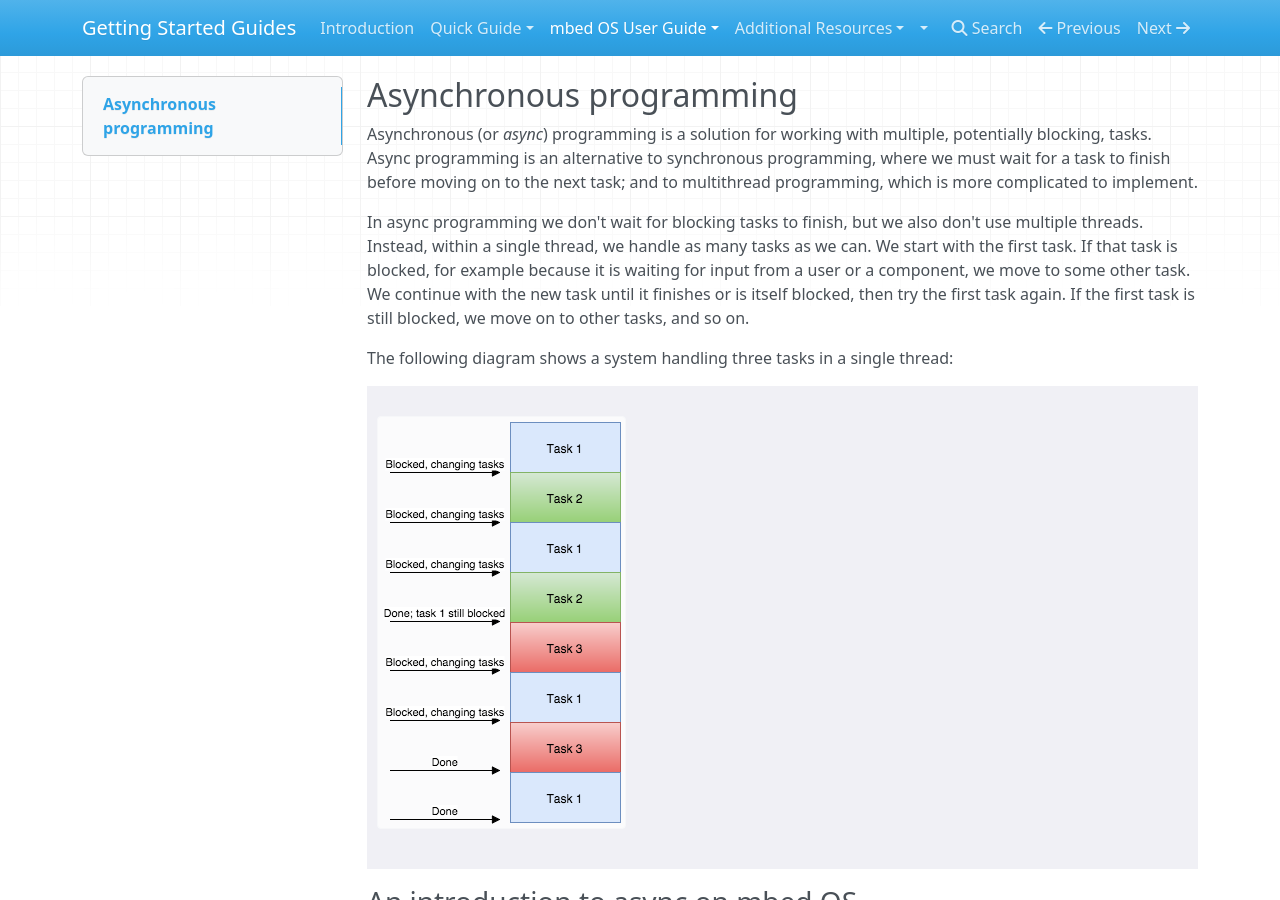
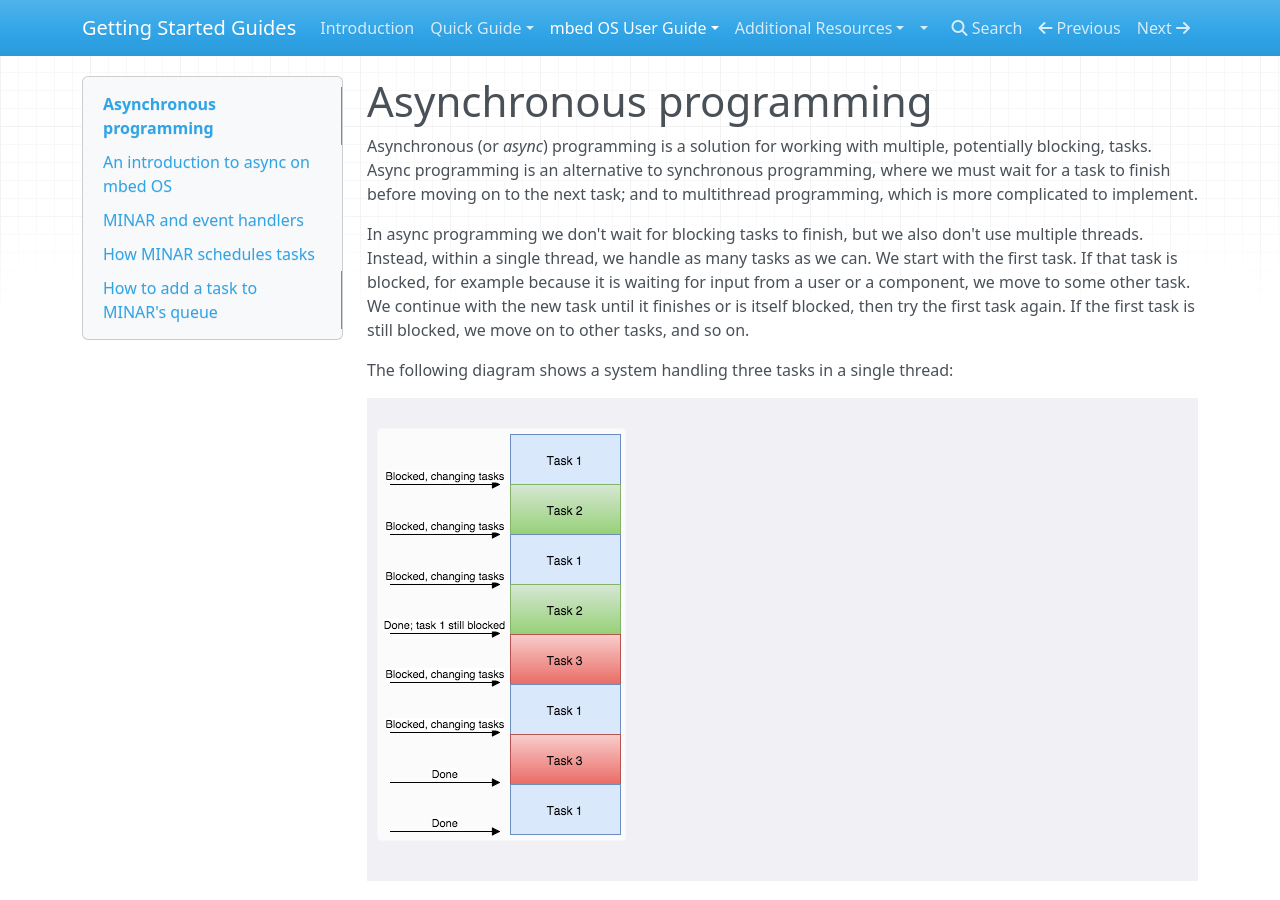
Before and after one commit to ARMmbed/GettingStartedmbedOS, an MkDocs documentation site: the page built from Docs/Full_Guide/MINAR.md, in a window 1280 px wide and 900 px high. Built offline with MkDocs 1.6.1, drawn with Linux system fonts in a browser that asks for light colours; nearby versions of some CDN libraries; old or Windows-style settings are respelled for this version of MkDocs.

Commit message:
Changing header levels

````diff
--- a/Docs/Full_Guide/MINAR.md
+++ b/Docs/Full_Guide/MINAR.md
@@ -1,4 +1,4 @@
-## Asynchronous programming
+# Asynchronous programming
 
 Asynchronous (or *async*) programming is a solution for working with multiple, potentially blocking, tasks. Async programming is an alternative to synchronous programming, where we must wait for a task to finish before moving on to the next task; and to multithread programming, which is more complicated to implement.
 
@@ -8,21 +8,21 @@ The following diagram shows a system handling three tasks in a single thread:
 
 <span style="background-color: #F0F0F5; display:block; height:100%; padding:10px;">![](../Full_Guide/Images/async.png)</span>
 
-### An introduction to async on mbed OS
+## An introduction to async on mbed OS
 
 mbed OS is by default a single-threaded, event driven architecture. It relies on MINAR, a simple event scheduler that provides services for user and system events. Your application uses async by creating callbacks (functions that will be executed at a later time). Callbacks are scheduled using MINAR, which executes the callbacks based on their schedule parameters and [other considerations](#Managing-the-queue), and puts the MCU to sleep if there's nothing to run.
 
 <span style="background-color:#E6E6E6;  border:1px solid #000;display:block; height:100%; padding:10px">**Note:** For most IoT applications, an event-driven paradigm is a very natural fit. However, for those applications that do require multithreading functionality, we intend to re-introduce it in 2016, after integrating it with our security and power management components.</span>
 
 
-### MINAR and event handlers
+## MINAR and event handlers
 
 [MINAR](https://github.com/ARMmbed/minar) is the mbed OS event scheduler. Applications use it to control the execution of potentially blocking functions.
 #### MINAR and app_start()
 
 mbed OS applications start with the [function ``app_start``](../Full_Guide/app_on_mbed_os.md#app_start-starting-the-application) (instead of ``main``). mbed OS starts MINAR's infinite event scheduler loop before ``app_start``, and the loop continues to run even after ``app_start`` exits.
 
-#### Blocking functions
+### Blocking functions
 
 A blocking function is one that can potentially run for a very long time, with the result that other functions can't run. For example, it might depend on getting information from a network server. If the actions of waiting for the server response and responding to it are both in the same function, the application will wait for the response, and won't be able to move on to the next action until the server responds. We won't be able to do anything:
 
@@ -41,7 +41,7 @@ call to some_other_function;
 
 ```
 
-#### Using asynchronous functions to avoid blocking behaviour
+### Using asynchronous functions to avoid blocking behaviour
 
 With asynchronous functions, a typical use case is to “split” any blocking action into three phases:
 
@@ -71,7 +71,7 @@ call to some_other_function;
 }
 
 ```
-#### Inputs and interrupt handlers for MINAR
+### Inputs and interrupt handlers for MINAR
 
 To avoid blocking functions, we don't trigger a function until we get the input it needs. Instead, we use interrupt handlers: events triggered by a physical interrupt from an MCU peripheral. The input's arrival is the very action that adds the function to MINAR:
 
@@ -95,7 +95,7 @@ void app_start(int, char**){
 
 We'll see an example of [an interrupt handler](#a-single-event-from-an-interrupt-handler) later.
 
-#### Function pointers and binding in MINAR
+### Function pointers and binding in MINAR
 
 mbed OS uses function pointers. The functionality comes from ``core-util/FunctionPointer.h``, which includes ``FunctionPointerBase.h`` and ``FunctionPointerBind.h``.
 
@@ -121,7 +121,7 @@ typedef FunctionPointerBind<void> Event;
 
 In conclusion, you can schedule any kind of function with various arguments by instantiating the [proper ``FunctionPointer`` class](#function-pointers-by-number-of-arguments-for-binding) with that function and then calling ``bind`` on the ``FunctionPointer`` instance. This will work so long as the function doesn't return anything and the total storage space required for its arguments is less than the fixed storage size in ``FunctionPointerBind``.
 
-##### Function pointers by number of arguments for binding
+#### Function pointers by number of arguments for binding
 
 Function pointers in mbed OS can have between zero and three arguments, and the binding is performed in ``FunctionPointer.h`` by one of four classes:
 
@@ -132,7 +132,7 @@ Function pointers in mbed OS can have between zero and three arguments, and the
 
 We'll explore function pointers in greater detail in [our examples](#function-pointers-with-different-argument-numbers).
 
-##### Using temporary objects as MINAR events
+#### Using temporary objects as MINAR events
 
 An important thing to keep in mind is that **events are passed to MINAR by value**. When MINAR receives an event, it will make a copy of the event in an internal storage area, so even if the original event object gets out of scope, MINAR will still be able to call the corresponding function with its correct arguments later. This means that you don't have to worry if the event object goes out of scope after you call ``postCallback``, so it's safe to use temporary objects.
 
@@ -167,7 +167,7 @@ void test() {
 ```
 
 
-### How MINAR schedules tasks
+## How MINAR schedules tasks
 
 mbed OS uses MINAR in the background to schedule system tasks, but if you want to use it with your own functionality, you have to explicitly call it and add tasks to its queue.
 
@@ -181,7 +181,7 @@ A simplified explanation of MINAR is that, at any given time, it can do one of t
 
 * MINAR will put the MCU to sleep only if it can't run any task, either because the queue is empty or because it’s not yet the execution deadline for the task at the head of the queue.
 
-#### MINAR implications for application code
+### MINAR implications for application code
 
 MINAR is not a pre-emptive scheduler - it gets control back from an event only when that event exits, not while the event is running. This means it's not a real-time scheduler.
 
@@ -193,11 +193,11 @@ The implications are:
 
 * Don’t queue a function that needs data that is not available yet. For example, don’t queue a function that displays data received from the serial port until the data is available, because that requires blocking until the data is read from the port.
 
-#### Managing the queue
+### Managing the queue
 
 It's important to understand how MINAR manages the queue before writing applications. MINAR is designed to optimize power consumption, but because it also tries not to take control of the application away from you, it is programmable - leaving you with some responsibility.
 
-##### Scheduling parameters (event attributes) and ticks
+#### Scheduling parameters (event attributes) and ticks
 
 When we add a task to MINAR's queue, we can use three parameters that give MINAR more information about scheduling the task:
 
@@ -211,17 +211,17 @@ The call to MINAR treats the parameters as attributes of the callback event. Our
 
 Boards measure intervals with ticks. Because different boards have different tick durations, and we want our code to work the same on every board, we don't want to use ticks directly. Instead, MINAR knows how to interpret regular time - in milliseconds - to board-specific ticks. The function `minar::milliseconds` can be used to convert between ticks and milliseconds. If you need to convert from milliseconds to ticks, you can use `minar::ticks`
 
-### How to add a task to MINAR's queue
+## How to add a task to MINAR's queue
 
 To show how to use interrupts with MINAR, we're going to create an application that uses a GPIO input (a button) to turn the LED on our board on and off. Because we don't know when we'll press the button, we can't simply schedule the function that blinks the LED to run as soon as the app starts - we'll get stuck in that function. Instead, we'll create an interrupt handler to respond to the physical interrupt coming from a button press. The interrupt handler itself will send the LED toggle function to MINAR, and MINAR will schedule it to run.
 
 <span style="background-color:#E6E6E6;  border:1px solid #000;display:block; height:100%; padding:10px">**Tip:** Get the [code for this example here](https://github.com/ARMmbed/example-mbedos-interruptin). The code is functional and you can [build and run it on your board](../FirstProjectmbedOS.md).</span>
 
-#### A single event from an interrupt handler
+### A single event from an interrupt handler
 
 This is the complete code for an application that turns the LED on our board on and off when we press a button.
 
-##### The code
+#### The code
 
 ```C++
 
@@ -260,7 +260,7 @@ void app_start(int, char**) {
 
 <span style="background-color:#E6E6E6;  border:1px solid #000;display:block; height:100%; padding:10px">**Note:** Including ``mbed.h`` implicitly includes ``minar.h``; there is no need to explicitly include any MINAR libraries and headers.</span>
 
-##### Using postCallback to add an event to the queue
+#### Using postCallback to add an event to the queue
 
 To schedule an event, we call the ``postCallback`` function in MINAR. For example, in the function ``switch_pressed``:
 
@@ -273,7 +273,7 @@ minar::Scheduler::postCallback(toggle_led);
 
 This is a very simple call, because the ``toggle_led`` function doesn't accept parameters, and we didn't want to send event parameters to MINAR, either. Our [next example](#multiple-events) will show a more complicated use of ``postCallback``.
 
-##### Potential blocking functions
+#### Potential blocking functions
 
 Here's an example of a blocking function:
 
@@ -285,7 +285,7 @@ The reason this function is blocking is that it can't get past step 2 until the
 
 In mbed OS applications, we don't want blocking functions. The correct way to handle input-dependent functions is to schedule them only when their input arrives. In this example, we used ``InterruptIn`` to do that.
 
-##### InterruptIn
+#### InterruptIn
 
 ``InterruptIn.h`` is part of ``mbed-drivers``. It associates its functionality with a pin-name, based on the board's ``PinNames.h``. We'll see the details of ``PinNames.h`` in our GPIO implementation example (which will be published soon).
 
@@ -294,7 +294,8 @@ The pin name we provided here is SW2. On the FRDM-K64F, SW2 is mapped to PTC6, w
 So the line ``static InterruptIn user_sw(SW2);`` creates an association between SW2/PTC6 and the functionality of ``InterruptIn``. It creates it on an instance called ``user_sw``.
 
 The InterruptIn's functionality we're using here is ``rise``: ``user_sw.rise(switch_pressed)``. It detects a rising edge on the input. The response to that rising edge is to call the function ``switch_pressed``.
-##### Using InterruptIn to call functions in a non-blocking manner
+
+#### Using InterruptIn to call functions in a non-blocking manner
 
 The important thing here is that the function ``switch_pressed`` isn't called at some random time; it's called only when a signal arrives from the input on SW2. In other words, ``switch_pressed`` - which requires the input to complete its run - is called only when it can run fully.
 
@@ -318,7 +319,7 @@ void app_start(int, char**) {
 
 Blinky isn't waiting on input, so the first (and only) action of the main function is to call MINAR. Our current example, on the other hand, doesn't directly call MINAR at all - it sets up an interrupt handler, which calls the function that calls MINAR (``switch_pressed``) when the button is pressed.
 
-##### MINAR when app_start() exits
+#### MINAR when app_start() exits
 
 In mbed Classic, waiting for an event was only possible while ``main`` (or some other function in the application) was running. To be able to work with event handlers, we kept ``main`` running using infinite loops:
 
@@ -334,11 +335,12 @@ But in mbed OS, as we explained earlier, the scheduler MINAR is independent of t
 Our use of event handlers and function pointers (which we'll explore again in the next example) means that MINAR will know what to do when the button on the board is pressed.
 
 So although we used a very simple example, we saw a few important MINAR principles, not least that MINAR saves us the trouble of writing infinite loops (in fact, MINAR can't work properly if there's an infinite loop in our code). The next example will show more complicated calls.
-#### Multiple events
+
+### Multiple events
 
 To see a bit of the potential of async programming with MINAR, let's look at the one of MINAR's test programs - [the complex dispatch](https://github.com/ARMmbed/minar/blob/master/test/complex_dispatch.cpp).
 
-##### The code
+#### The code
 
 ```C++
 
@@ -396,7 +398,7 @@ void app_start(int, char*[]) {
 
 <span style="background-color:#E6E6E6;  border:1px solid #000;display:block; height:100%; padding:10px">**Note:** This example shows only the sections of the code relevant to MINAR. If you want to see the full code, please see the [GitHub repository](https://github.com/ARMmbed/minar/blob/master/test/complex_dispatch.cpp).</span>
 
-##### Function pointers with different argument numbers
+#### Function pointers with different argument numbers
 
 This example uses two of the [function pointer classes we introduced earlier](#function-pointers-by-number-of-arguments-for-binding): one for a function with zero arguments, and one for a function with a single argument.
 
@@ -417,7 +419,7 @@ minar::Scheduler::postCallback(FunctionPointer0<void>
 
 ```
 
-##### MINAR event attributes
+#### MINAR event attributes
 
 This example uses the attributes we introduced earlier to schedule a series of callbacks.
 
````
